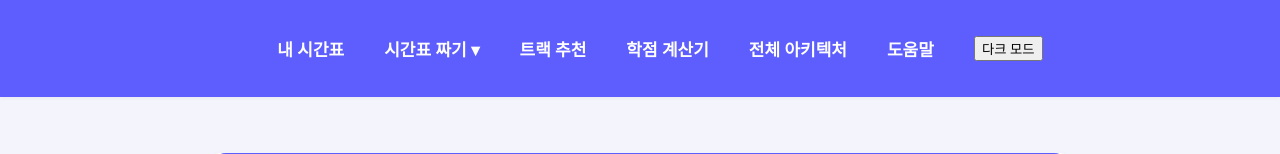
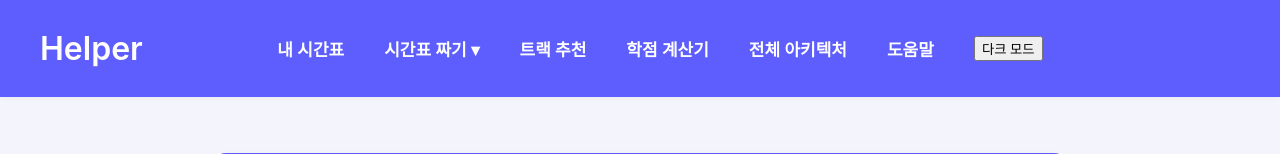
Before and after one commit to Cansur/Timetable-Assistant-Using-AI, a Flask app: page / in a window 1280 px wide. Shown: the top 154 px of the page. Run offline with Flask 3, Linux system fonts and the light colour scheme; some libraries are stand-ins or nearby versions.

Commit message:
feat: 이름 추가

```diff
--- a/back/templates/chat.html
+++ b/back/templates/chat.html
@@ -21,6 +21,7 @@
     <!-- ✅ 수정된 네비게이션 -->
     <header>
         <nav>
+            <a style="position: absolute; left: 40px; font-size: xx-large;" href="/">Helper</a>
             <ul class="nav-list">
                 <li><a href="/">내 시간표</a></li>
                 <li class="dropdown">
--- a/back/templates/compare.html
+++ b/back/templates/compare.html
@@ -151,6 +151,7 @@
 <body>
   <header>
         <nav>
+            <a style="position: absolute; left: 40px; font-size: xx-large;" href="/">Helper</a>
             <ul class="nav-list">
                 <li><a href="/">내 시간표</a></li>
                 <li class="dropdown">
--- a/back/templates/index.html
+++ b/back/templates/index.html
@@ -19,6 +19,7 @@
     <!-- ✅ 수정된 네비게이션 -->
     <header>
         <nav>
+            <a style="position: absolute; left: 40px; font-size: xx-large;" href="/">Helper</a>
             <ul class="nav-list">
                 <li><a href="/">내 시간표</a></li>
                 <li class="dropdown">
--- a/back/templates/statistics.html
+++ b/back/templates/statistics.html
@@ -18,6 +18,7 @@
     <!-- ✅ 네비게이션 -->
     <header>
         <nav>
+            <a style="position: absolute; left: 40px; font-size: xx-large;" href="/">Helper</a>
             <ul class="nav-list">
                 <li><a href="/">내 시간표</a></li>
                 <li class="dropdown">
```
Lines whose indentation alone changed are shown as unchanged.
